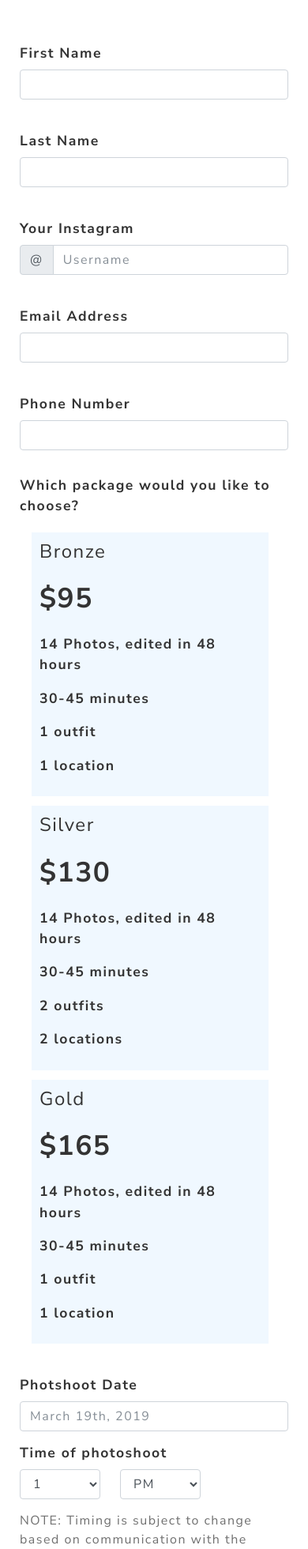
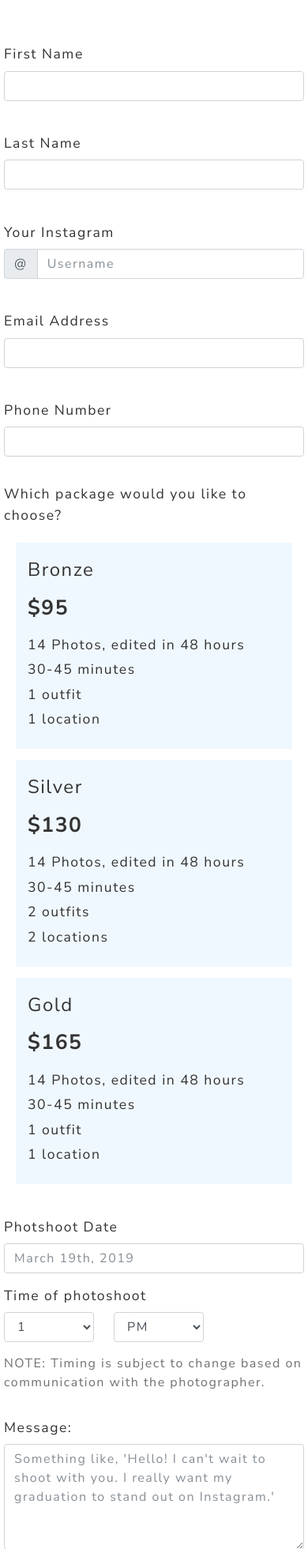
Before and after one commit to nabilahsan/shoot-mvp, a PHP site: page /christibeebooking.html in a window 390 px wide. Shown: the part 378-2339 px from the top of the page at 79% size. Run offline with PHP 8.4, Linux system fonts and the light colour scheme; some libraries are stand-ins or nearby versions.

Commit message:
mobile test
Signed-off-by: nabilahsan <nabilahsan95@gmail.com>

```diff
--- a/resources/css/form.css
+++ b/resources/css/form.css
@@ -21,7 +21,6 @@ li {
 }
 
 label {
-  font-weight: bold;
   font-size: 1.1em;
 }
 
@@ -29,14 +28,17 @@ label {
 
 .labl {
   display: block;
-  width: 300px;
+  width: 350px;
+  height: auto;
 }
 
 .labl p {
-  font-size: 1em;
+  font-size: em;
+  margin-bottom: 5px;
 }
 
 .labl h1 {
+  font-size: 1.5em;
   font-weight: bold;
 }
 
@@ -51,7 +53,7 @@ label {
 .labl>input+div {
   /* DIV STYLES */
   cursor: pointer;
-  padding: 10px 10px;
+  padding: 20px 15px;
   background: aliceblue;
 }
 
@@ -59,7 +61,7 @@ label {
   /* (RADIO CHECKED) DIV STYLES */
 
   background-color: #F15B22;
-  color: white;
+  color: black;
   transition: 0.2s ease-in;
   transition: 0.2s ease-out;
 }
@@ -67,7 +69,7 @@ label {
 .labl>input:checked+div {
   /* (RADIO CHECKED) DIV STYLES */
   background-color: #F15B22;
-  color: white;
+  color: black;
 }
 
 /* End of testing */
```
